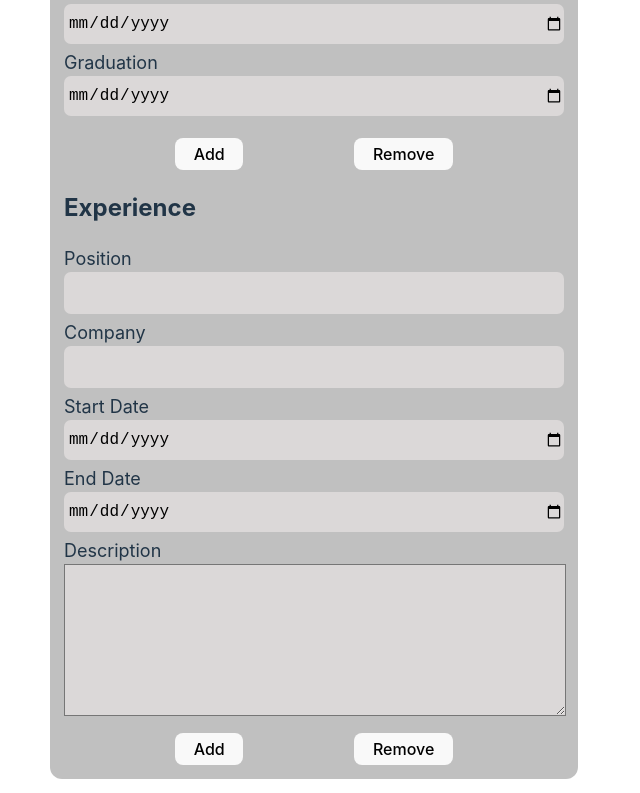
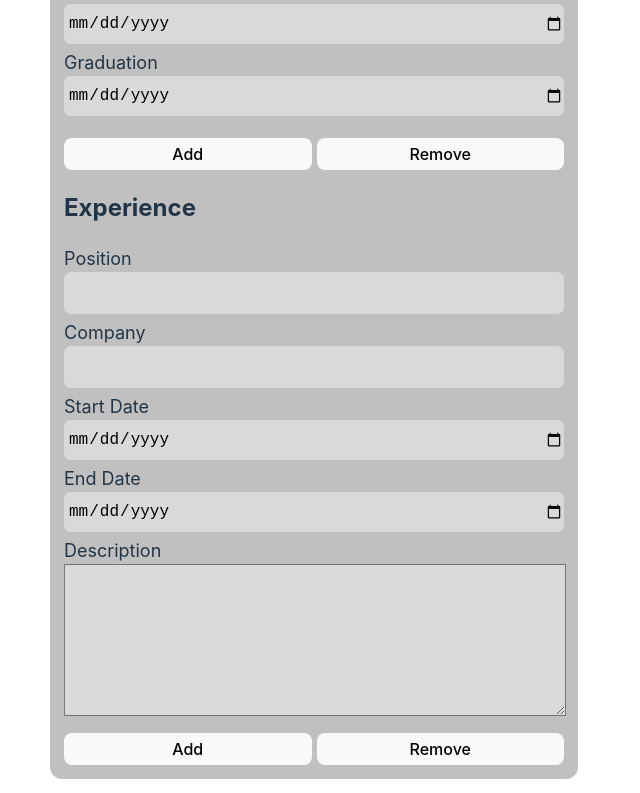
Before and after one commit to mbdeviant/resume-generator, a React (Vite) app: page / in a window 1280 px wide. Shown: the part 1041-1834 px from the top of the page, without its empty margins (0-640 px from the left). Built offline with nearby package versions, Linux system fonts and the light colour scheme.

Commit message:
stylise form buttons

```diff
--- a/src/index.css
+++ b/src/index.css
@@ -53,6 +53,7 @@ label,
 h2 {
   color: #213547;
 }
+
 label {
   font-size: 18px;
 }
@@ -78,6 +79,7 @@ label {
   display: flex;
   justify-content: center;
   padding-top: 8px;
+  gap: 5px;
 }
 .preview {
   border: 1px solid black;
@@ -89,6 +91,7 @@ label {
 }
 
 button {
+  width: 100%;
   border-radius: 8px;
   border: 1px solid transparent;
   padding: 0.3em 1.1em;
```
